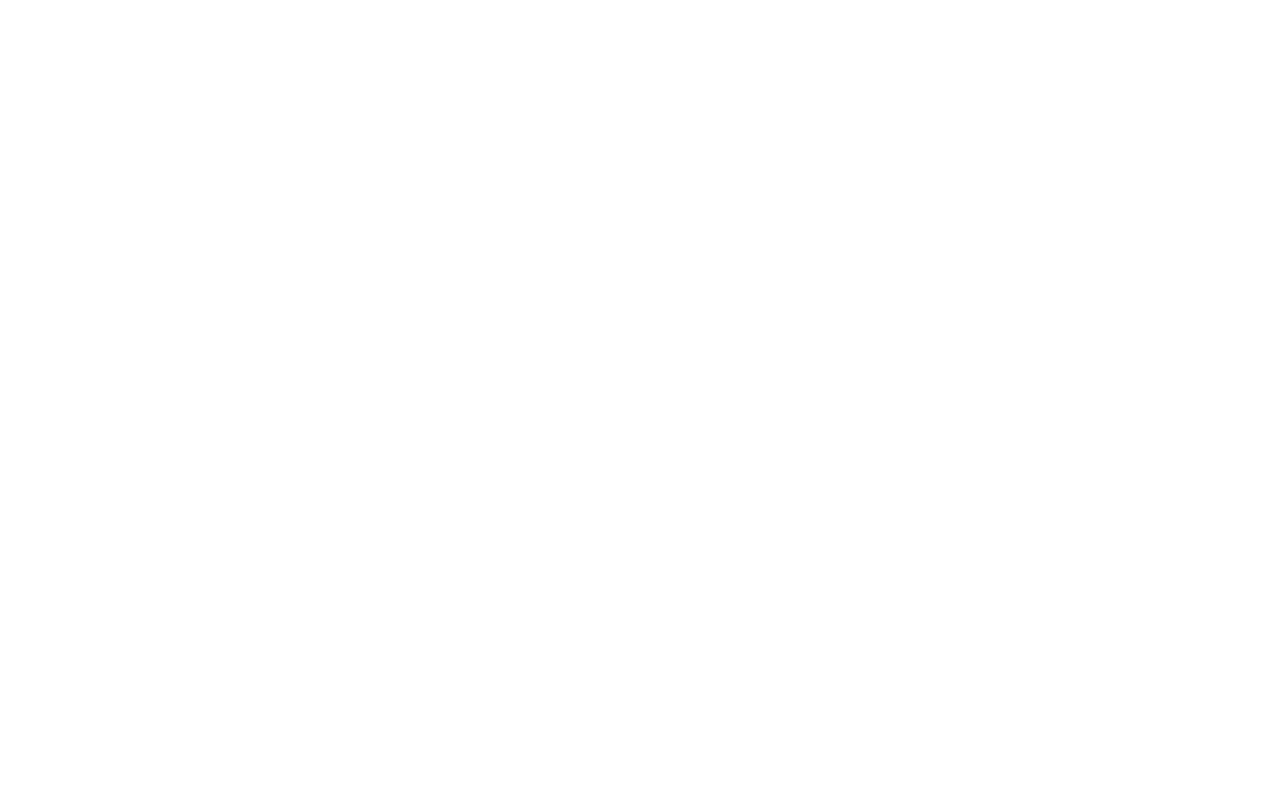
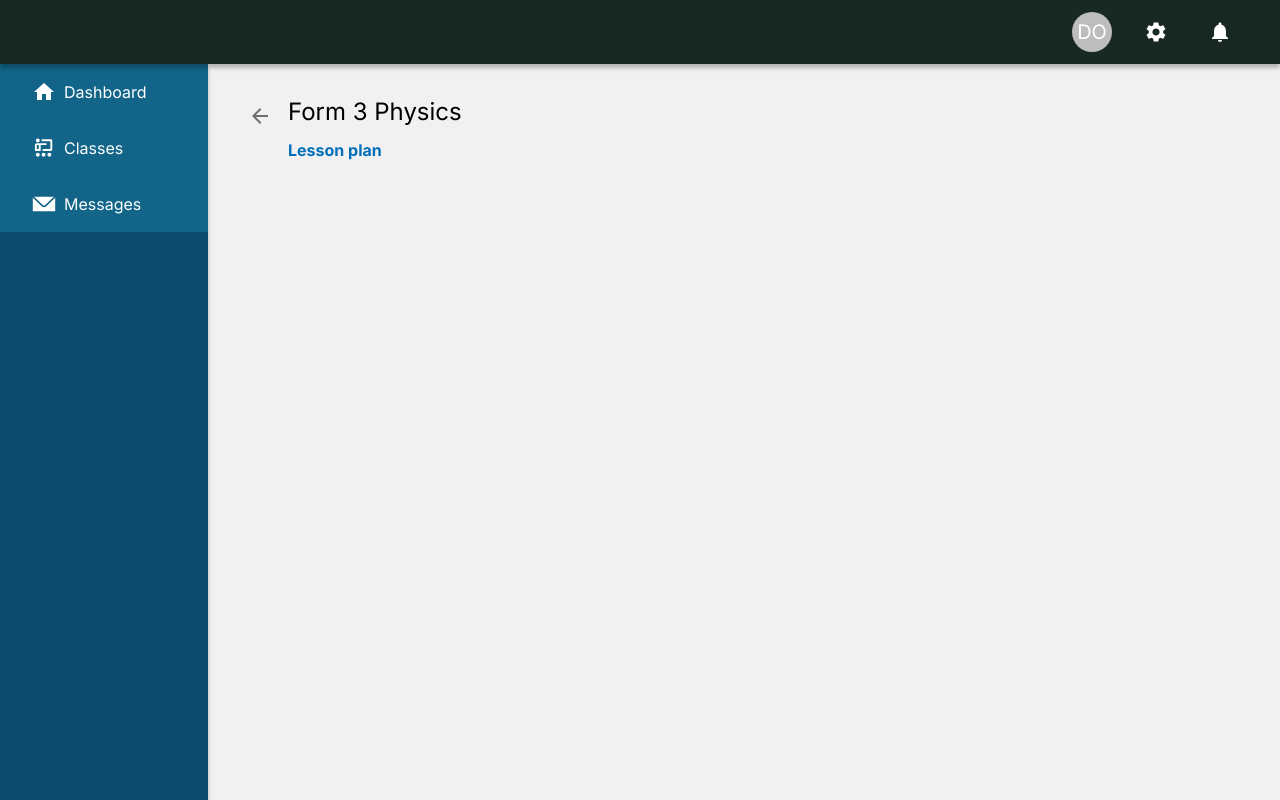
Before and after one commit to danielobima/rydex-lms, a React (Vite) app: page /classes/classID/plan in a window 1280 px wide. Before the commit this address had no page. Built offline with nearby package versions, Linux system fonts and the light colour scheme.

Commit message:
Added lessonplan component
 modified the routes

```diff
--- /dev/null
+++ b/src/pages/classes/components/lessonPlan.tsx
@@ -0,0 +1,39 @@
+import PageComponent from "../../../components/pageComponent";
+import { ArrowBack } from "@mui/icons-material";
+import {
+  IconButton,
+  Stack,
+  Typography,
+} from "@mui/material";
+
+export default function lessonPlan() {
+
+  return (
+    <PageComponent>
+      <Stack direction={"row"} spacing={1}>
+        <Stack>
+          <IconButton href="/classes/className">
+            <ArrowBack />
+          </IconButton>
+        </Stack>
+        <Stack
+          direction={"column"}
+          sx={{ alignItems: "start", rowGap: "10px" }}
+        >
+          <Typography variant="h5">Form 3 Physics</Typography>
+          <Typography
+            sx={{
+              color: "#016FB9",
+              fontWeight: 700,
+              //   border: "2px solid red",
+              width: "100px",
+              //   marginLeft: '25px'
+            }}
+          >
+            Lesson plan
+          </Typography>
+          </Stack>
+      </Stack>
+    </PageComponent>
+  );
+}
--- a/src/routes.tsx
+++ b/src/routes.tsx
@@ -7,6 +7,7 @@
 import MessagesPage from "./pages/messages/messages";
 import Students from "./pages/classes/components/students"
 import Assignments from "./pages/classes/components/assignments";
+import LessonPlan from "./pages/classes/components/lessonPlan";
 
 const AppRoutes = () => {
   return (
@@ -18,6 +19,7 @@
           <Route path="/classes/:classID" element={<ClassPage />} />
           <Route path="/classes/classID/students" element={<Students />}/>
           <Route  path='/classes/classID/assignments' element={<Assignments />}/>
+          <Route path="/classes/classID/plan" element={<LessonPlan />}/>
           <Route path="/messages" element={<MessagesPage />} />
         </Route>
         <Route path="/login" element={<LoginPage />} />
```
